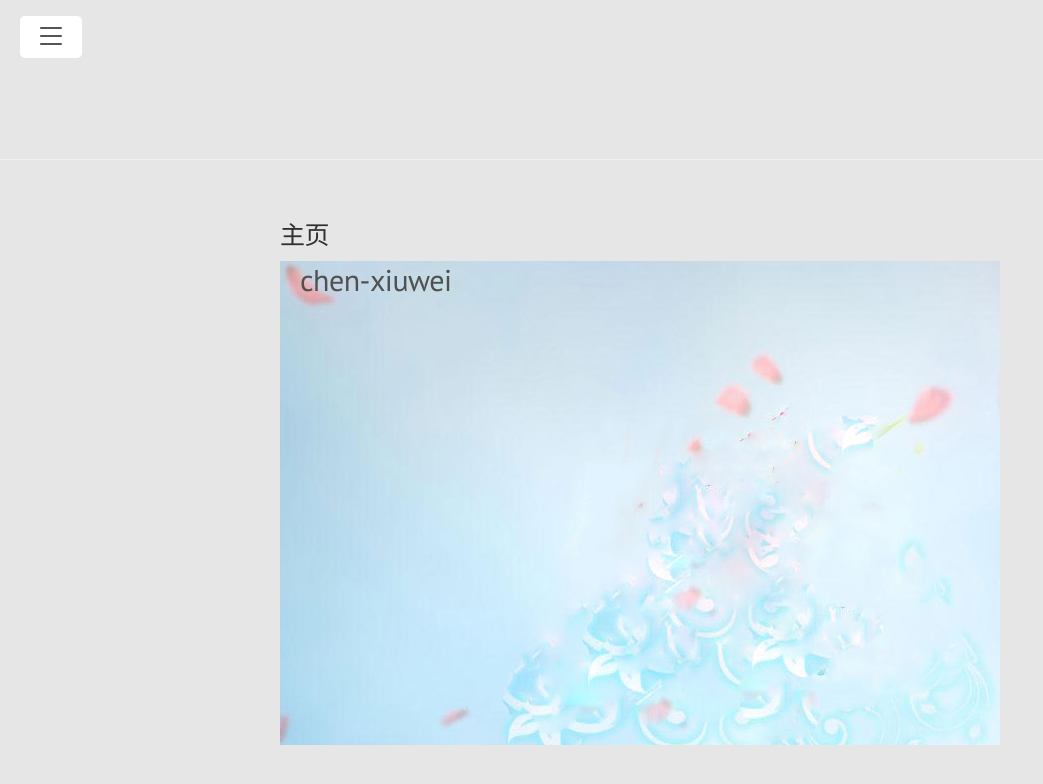
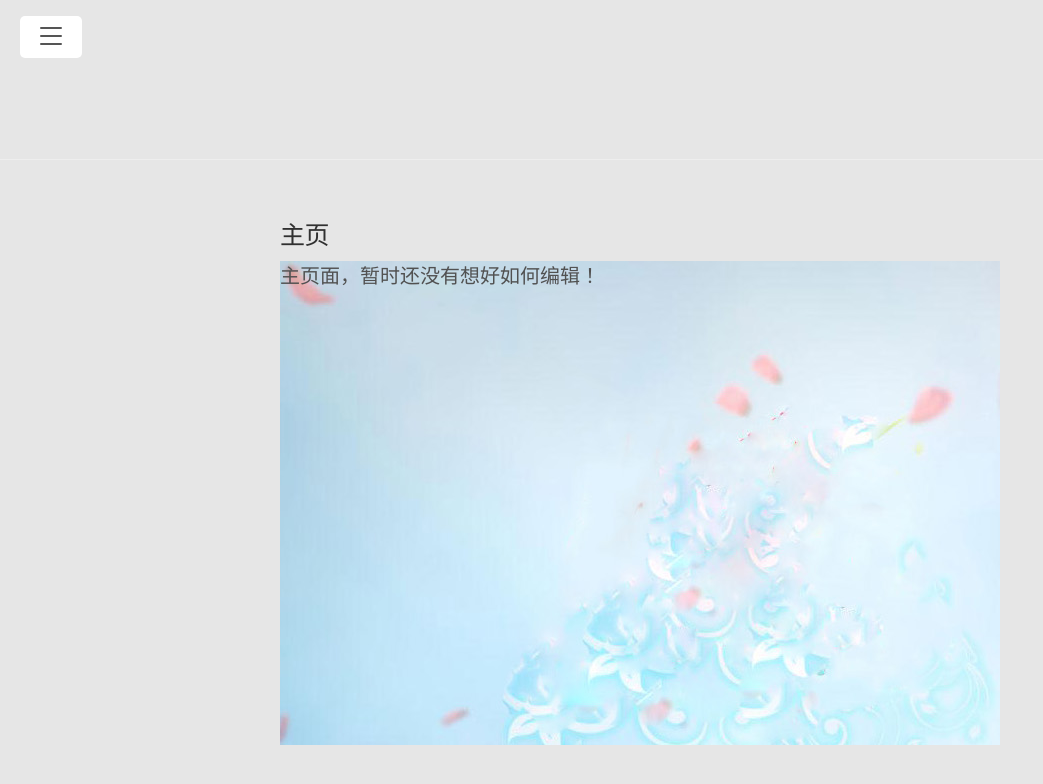
Before and after one commit to chen-xw/chen-xw.github.io, a Jekyll site: the page built from index.markdown, in a window 1280 px wide and 900 px high, scrolled down 759 px. Shown: the top 784 px of the window, without its empty margins (0-1043 px from the left). Built offline with Jekyll 4.4.1, drawn with Linux system fonts in a browser that asks for light colours; comment, search, counter and statistics services are not loaded.

Commit message:
Update index.markdown

```diff
--- a/index.markdown
+++ b/index.markdown
@@ -2,16 +2,6 @@
 layout: page
 title: 主页
 ---
-<div class="masthead">
-        <div class="box">
-        <div class="container">
-         <div class="box-h2">
-          <h2 class="masthead-title">
-            <a href="{{ site.baseurl }}/" title="Home">{{ site.title }}</a>
-            <small>{{ site.tagline }}</small>
-          </h2>
-          </div>
-          </div>
-        </div>
-      </div>
-<p>主页面，暂时还没有想好如何编辑！</p>
+<div class="box">
+  <p>主页面，暂时还没有想好如何编辑！</p>
+</div>
```
